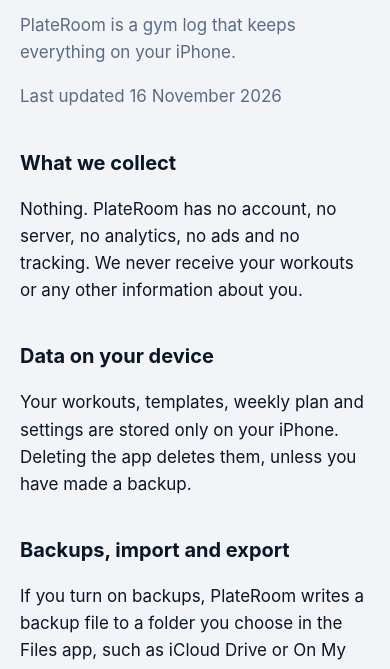
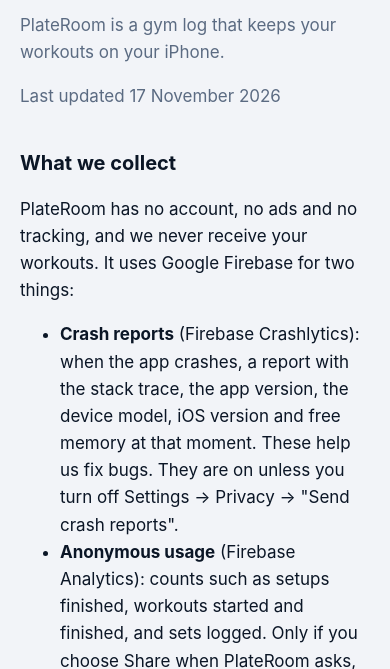
Before and after one commit to dkopic5/PlateRoom-Public, a plain HTML site: page privacy.html in a window 390 px wide. Shown: the part 155-824 px from the top of the page. Drawn offline with Linux system fonts and the light colour scheme.

Commit message:
Privacy policy: Firebase crash reports and opt-in anonymous usage
Landing page: your workouts stay on your iPhone. README: edit and push here.

Co-Authored-By: Claude Opus 5.5 <noreply@anthropic.com>

```diff
--- a/privacy.html
+++ b/privacy.html
@@ -10,11 +10,16 @@
 <main>
 <div class="plates" aria-hidden="true"><span style="background:#E4372C"></span><span style="background:#2F6BFF"></span><span style="background:#F5C518"></span><span style="background:#22A25A"></span></div>
 <h1>Privacy Policy</h1>
-<p class="lede">PlateRoom is a gym log that keeps everything on your iPhone.</p>
-<p class="updated">Last updated 16 November 2026</p>
+<p class="lede">PlateRoom is a gym log that keeps your workouts on your iPhone.</p>
+<p class="updated">Last updated 17 November 2026</p>
 
 <h2>What we collect</h2>
-<p>Nothing. PlateRoom has no account, no server, no analytics, no ads and no tracking. We never receive your workouts or any other information about you.</p>
+<p>PlateRoom has no account, no ads and no tracking, and we never receive your workouts. It uses Google Firebase for two things:</p>
+<ul>
+<li><strong>Crash reports</strong> (Firebase Crashlytics): when the app crashes, a report with the stack trace, the app version, the device model, iOS version and free memory at that moment. These help us fix bugs. They are on unless you turn off Settings → Privacy → "Send crash reports".</li>
+<li><strong>Anonymous usage</strong> (Firebase Analytics): counts such as setups finished, workouts started and finished, and sets logged. Only if you choose Share when PlateRoom asks, or turn on Settings → Privacy → "Share anonymous usage".</li>
+</ul>
+<p>Neither includes your workouts, exercise names, weights, notes or anything that identifies you. Both use a random identifier for this installation of the app, not your Apple Account or advertising identifier, and are not linked to you or used for advertising. Google processes this data for us under the <a href="https://firebase.google.com/support/privacy">Firebase privacy and security terms</a> and keeps crash reports for 90 days.</p>
 
 <h2>Data on your device</h2>
 <p>Your workouts, templates, weekly plan and settings are stored only on your iPhone. Deleting the app deletes them, unless you have made a backup.</p>
@@ -26,7 +31,7 @@
 <p>If you turn on "Shake to log set", PlateRoom reads the motion sensor while a workout is running to notice a shake. Motion data is used on the device at that moment and never stored or shared.</p>
 
 <h2>Children</h2>
-<p>PlateRoom does not collect personal information from anyone, including children.</p>
+<p>PlateRoom does not collect personal information from anyone, including children. Crash reports and anonymous usage contain no personal information.</p>
 
 <h2>Changes</h2>
 <p>If this policy changes, the new version will be posted on this page with a new date.</p>
```
Also changed, not shown: index.html (+1 -1 lines), 1 other file.
